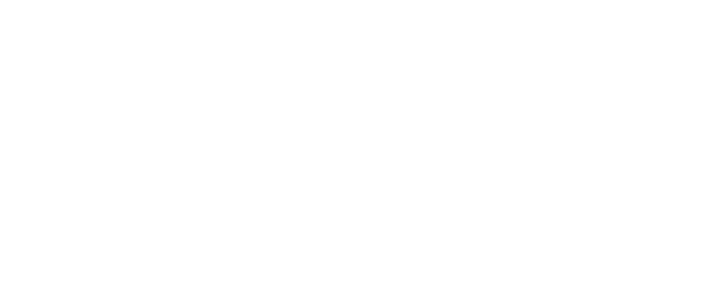
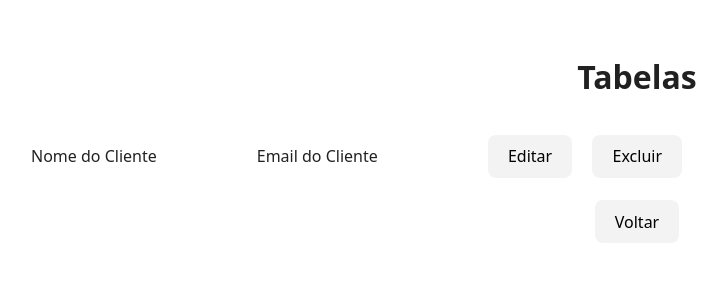
Before and after one commit to LeoKondii/BackEnd-2, a React (Vite) app: page /tabela in a window 1280 px wide. Before the commit this address had no page. Shown: the top 300 px of the page, without its empty margins (3-730 px from the left). Built offline with nearby package versions, Linux system fonts and the light colour scheme.

Commit message:
React part 3

```diff
--- a/Models/Cliente.js
+++ b/Models/Cliente.js
@@ -20,8 +20,8 @@
         allowNull: false
     },
     tipoCliente: {
-        type: Sequelize.ENUM('Admin','Cliente'),
-        defaultValue: 'Cliente'
+        type: Sequelize.BOOLEAN,
+        defaultValue: false
     }
   });
   return Cliente;
--- a/src/App.jsx
+++ b/src/App.jsx
@@ -3,6 +3,7 @@
 import TelaInicial from './assets/Componentes/Views/TelaInicial.jsx'
 import TelaCadastro from './assets/Componentes/Views/TelaCadastro.jsx'
 import TelaLogin from './assets/Componentes/Views/TelaLogin.jsx'
+import TelaTabela from './assets/Componentes/Views/TelaTabela.jsx'
 import {BrowserRouter as Router, Route, Routes, Link} from 'react-router-dom'
 
 function App() {
@@ -14,6 +15,7 @@
           <Route path='/' element={<TelaInicial />} />
           <Route path='/cadastro' element={<TelaCadastro />} />
           <Route path='/login' element={<TelaLogin />} />
+          <Route path='/tabela' element={<TelaTabela />} />
         </Routes>
       </Router>
       </div>
--- /dev/null
+++ b/src/assets/Componentes/Admin.jsx
@@ -0,0 +1,11 @@
+function Admin(props) {
+    if(props.admin){
+        return(
+            <div>
+            <button>Editar</button>
+            <button>Excluir</button>
+            </div>
+        )
+    }
+}
+export default Admin;
--- /dev/null
+++ b/src/assets/Componentes/Listar.jsx
@@ -0,0 +1,13 @@
+import styles from './Listar.module.css'
+import Admin from './Admin.jsx'
+
+function Listar({d1,d2}) {
+    return (
+     <div className={styles.Linha}>
+        <label>{d1}</label>
+        <label>{d2}</label>
+        <Admin admin={true}></Admin>
+     </div>
+    )
+}
+export default Listar;
--- /dev/null
+++ b/src/assets/Componentes/Listar.module.css
@@ -0,0 +1,6 @@
+.Linha{
+    display:inline-flex;
+    flex-direction: row;
+    align-items: center;
+    column-gap: 100px;
+}
--- /dev/null
+++ b/src/assets/Componentes/Tabela.jsx
@@ -0,0 +1,11 @@
+import Listar from "./Listar";
+
+function Tabela({dados1, dados2}){
+    return(
+        <table>
+            <Listar d1={dados1} d2={dados2} />
+        </table>
+    )
+}
+
+export default Tabela;
--- a/src/assets/Componentes/Views/TelaLogin.jsx
+++ b/src/assets/Componentes/Views/TelaLogin.jsx
@@ -20,7 +20,7 @@
             <div class='dropdown'>
                 <button class="dropbtn">Reservas</button>
                 <div class="dropdown-content">
-                    <a href="#">Adicionar</a>
+                    <a href="tabela">Adicionar</a>
                     <a href="#">Listar</a>
                 </div>
             </div>
--- /dev/null
+++ b/src/assets/Componentes/Views/TelaTabela.jsx
@@ -0,0 +1,19 @@
+import Tabela from '../Tabela.jsx'
+import '../../../index.css'
+import { useNavigate } from 'react-router-dom';
+
+
+function TelaTabela() {
+    const navigate = useNavigate();
+    return (
+    <>
+        <div>
+            <h1>Tabelas</h1>
+        </div>
+        <Tabela dados1="Nome do Cliente" dados2="Email do Cliente"/>
+        <div>
+        <button className="button" onClick={() => navigate('/login')}>Voltar</button>
+        </div>
+    </>)
+    }
+export default TelaTabela;
--- a/src/index.css
+++ b/src/index.css
@@ -28,18 +28,18 @@
   font-size: 1em;
   font-weight: 500;
   font-family: inherit;
-  background-color: #c9c9c9;
+  background-color: #f3f3f3;
   cursor: pointer;
   transition: border-color 0.25s;
   margin: 10px;
 }
 button:hover {
-  border-color: #535353;
+  background-color: #c0c0c0;
 }
 
 .dropbtn {
-  background-color: #04AA6D;
-  color: white;
+  background-color: #f3f3f3;
+  color: black;
   padding: 16px;
   font-size: 16px;
   border: none;
@@ -70,4 +70,4 @@
 
 .dropdown:hover .dropdown-content {display: block;}
 
-.dropdown:hover .dropbtn {background-color: #3e8e41;}
+.dropdown:hover .dropbtn {background-color: #c0c0c0;}
```
Also changed, not shown: src/assets/Componentes/PegarLista.jsx (added, +10 -0 lines), src/assets/Componentes/StartDB.jsx (added, +25 -0 lines).
